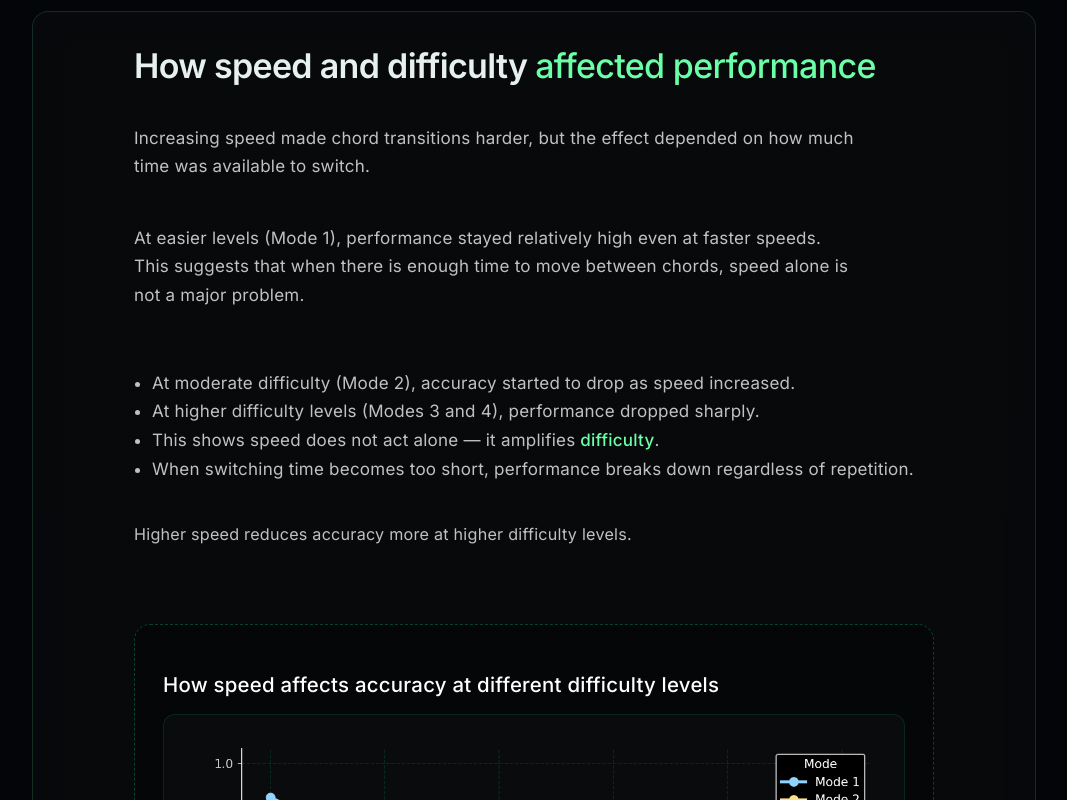
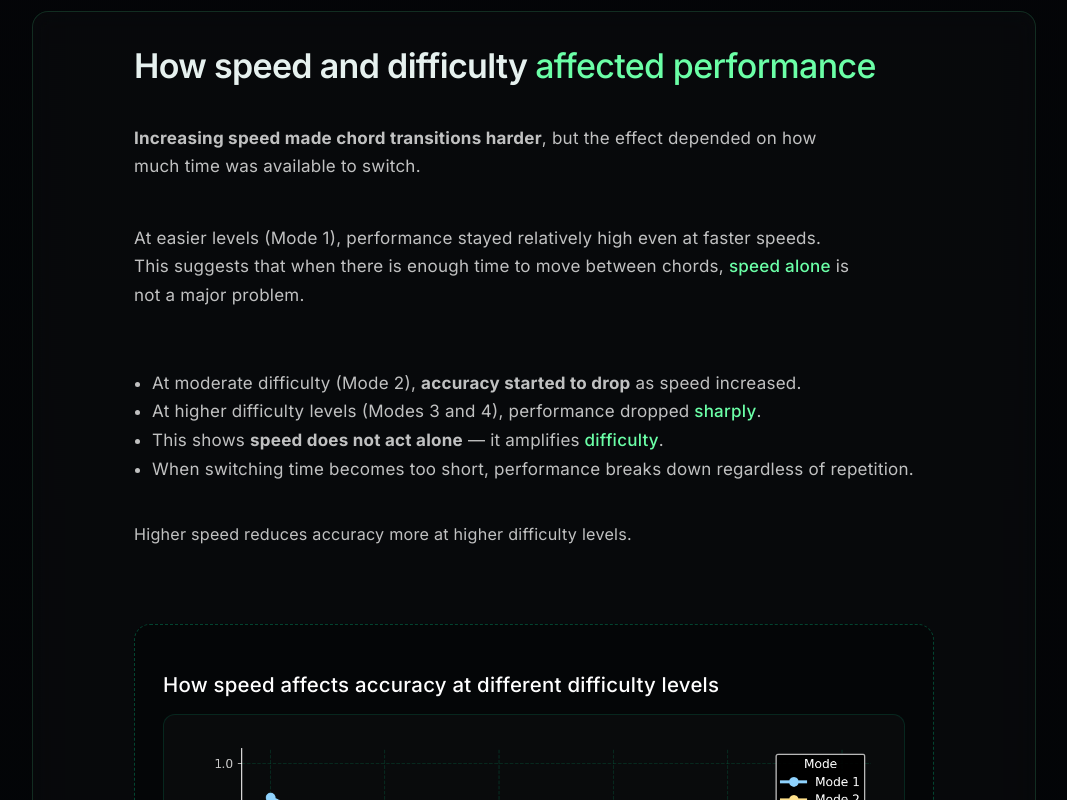
Before and after one commit to rishav-basnet/Guitar-Learning-Research-Website, a React (Vite) app: page / in a window 1280 px wide. Shown: the part 7000-7800 px from the top of the page, without its empty margins (106-1173 px from the left). Built offline with nearby package versions, Linux system fonts and the light colour scheme.

Commit message:
Improve typography, emphasis, and green highlight usage

```diff
--- a/src/components/Factors.jsx
+++ b/src/components/Factors.jsx
@@ -12,25 +12,26 @@ export default function Factors() {
       }
     >
       <p>
-        Increasing speed made chord transitions harder, but the effect
-        depended on how much time was available to switch.
+        <strong>Increasing speed made chord transitions harder</strong>, but
+        the effect depended on how much time was available to switch.
       </p>
       <p>
         At easier levels (Mode 1), performance stayed relatively high even at
         faster speeds. This suggests that when there is enough time to move
-        between chords, speed alone is not a major problem.
+        between chords, <span className="highlight">speed alone</span> is not a
+        major problem.
       </p>
       <ul className="clean-list">
         <li>
-          At moderate difficulty (Mode 2), accuracy started to drop as speed
-          increased.
+          At moderate difficulty (Mode 2), <strong>accuracy started to drop</strong>{' '}
+          as speed increased.
         </li>
         <li>
           At higher difficulty levels (Modes 3 and 4), performance dropped
-          sharply.
+          <span className="highlight"> sharply</span>.
         </li>
         <li>
-          This shows speed does not act alone — it amplifies
+          This shows <strong>speed does not act alone</strong> — it amplifies
           <span className="highlight"> difficulty</span>.
         </li>
         <li>
--- a/src/components/Reflection.jsx
+++ b/src/components/Reflection.jsx
@@ -14,18 +14,18 @@ export default function Reflection() {
         progress <span className="highlight">concrete instead of guesswork</span>.
       </p>
       <p>
-        It also revealed patterns I would not have noticed otherwise, like how
+        It also revealed <strong>patterns I would have missed</strong>, like how
         <span className="highlight"> improvement varies by difficulty</span> and
         how performance drops under time pressure.
       </p>
       <p>
-        Recording each session gave structure to my practice and made it more
+        <strong>Recording each session</strong> gave structure to my practice and made it more
         <strong>intentional day to day</strong>.
       </p>
       <hr className="reflection-divider" />
       <p className="reflection__closing">
         Even though this was a small experiment, it changed how I think about
-        learning. Progress isn’t always obvious day-to-day, but when it’s
+        learning. <strong>Progress is not always obvious day-to-day</strong>, but when it’s
         measured over time, it becomes <span className="highlight">clearer and
         easier to trust</span>.
       </p>
--- a/src/components/WhatILearned.jsx
+++ b/src/components/WhatILearned.jsx
@@ -14,20 +14,23 @@ export default function WhatILearned() {
     >
       <div className="insights-grid card-grid">
         <InsightCard>
-          Improvement appeared first at lower speeds before transferring to
-          higher BPM levels.
+          <strong>Improvement appeared first</strong> at lower speeds before
+          transferring to <span className="highlight">higher BPM levels</span>.
         </InsightCard>
         <InsightCard>
-          Performance was inconsistent early on, even with repetition, showing
-          that familiarity alone doesn’t guarantee accuracy.
+          <strong>Performance was inconsistent early on</strong>, even with
+          repetition, showing that familiarity alone does not guarantee
+          <span className="highlight"> accuracy</span>.
         </InsightCard>
         <InsightCard>
-          Higher difficulty exposed timing and coordination errors that were not
-          noticeable at easier levels.
+          <strong>Higher difficulty exposed</strong> timing and coordination
+          errors that were not noticeable at
+          <span className="highlight"> easier levels</span>.
         </InsightCard>
         <InsightCard>
-          Tracking performance numerically made progress visible and reduced
-          reliance on subjective judgment.
+          <strong>Tracking performance numerically</strong> made progress
+          visible and reduced reliance on
+          <span className="highlight"> subjective judgment</span>.
         </InsightCard>
       </div>
     </Section>
```
